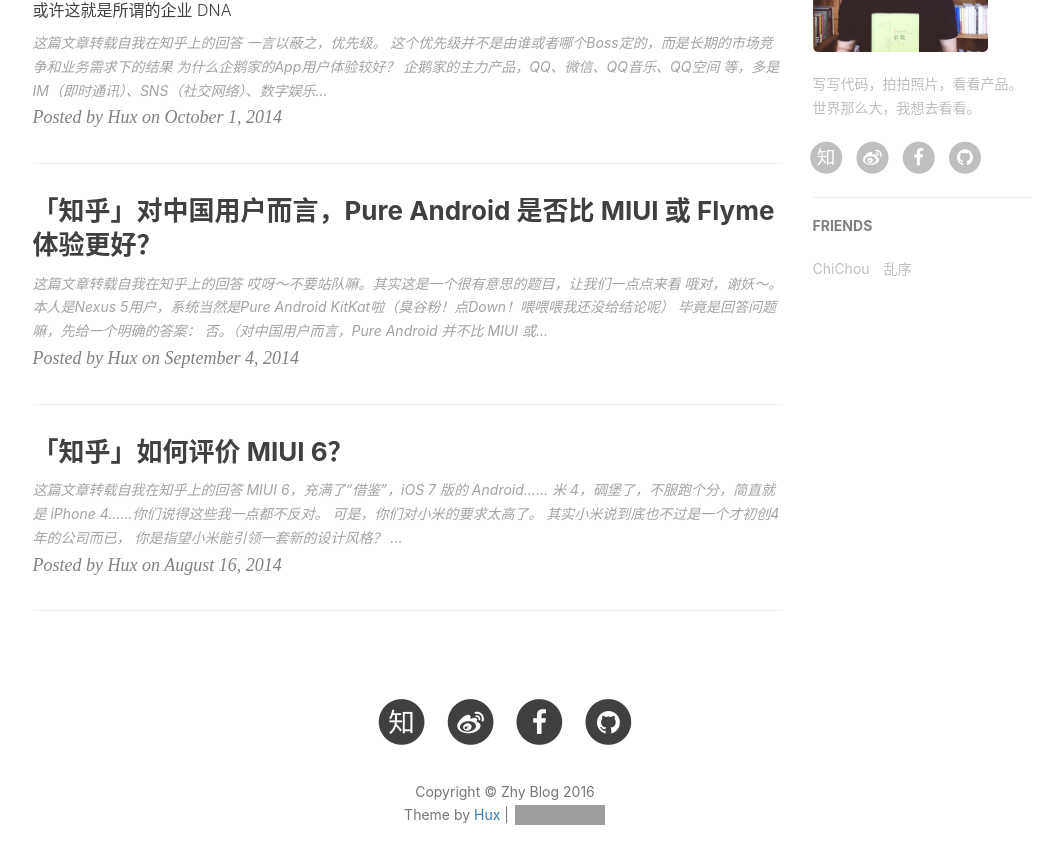
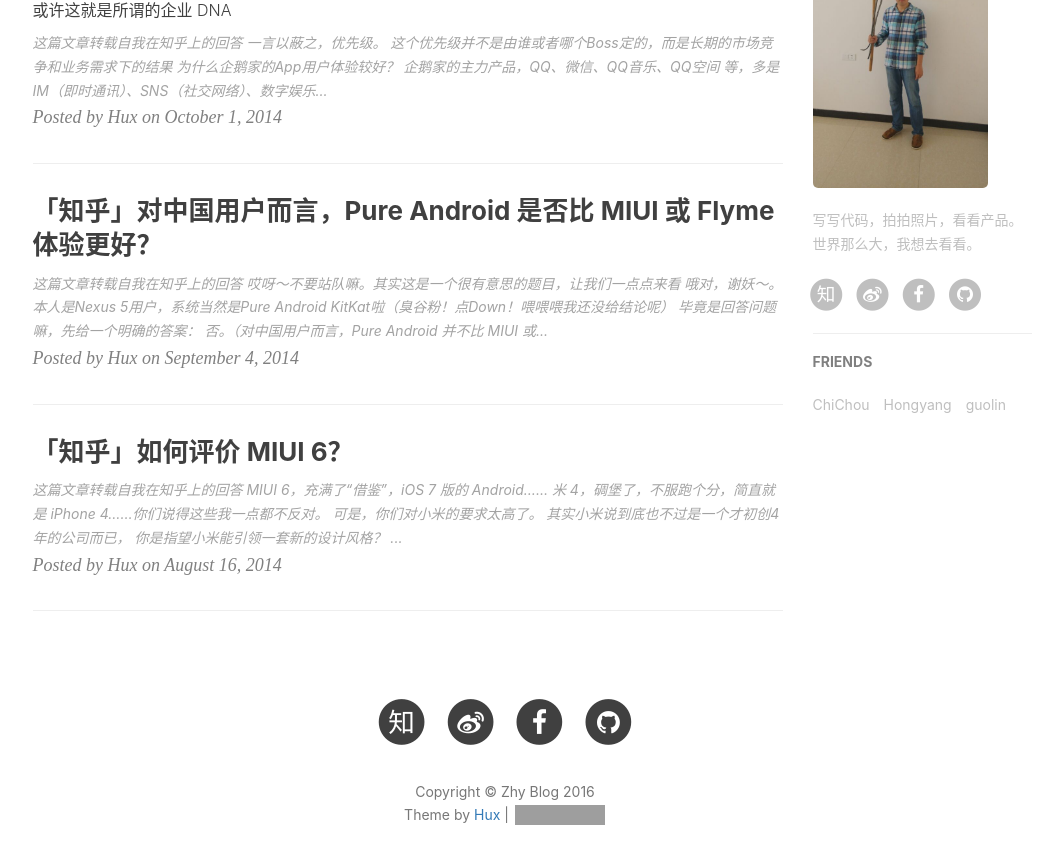
Before and after one commit to xzwc/xzwc.github.io, a Jekyll site: the page built from index.html, in a window 1280 px wide and 900 px high, scrolled down 749 px. Shown: the top 864 px of the window, without its empty margins (135-1198 px from the left). Built offline with Jekyll 4.4.1, drawn with Linux system fonts in a browser that asks for light colours; nearby versions of some CDN libraries; the list of posts is cut into pages by our own code; comment, search, counter and statistics services are not loaded; grey boxes are pictures that could not be loaded.

```diff
--- a/_config.yml
+++ b/_config.yml
@@ -12,11 +12,11 @@
 
 # SNS settings
 RSS: false
-weibo_username:     huxpro
-zhihu_username:     huxpro
-github_username:    huxpro
-#twitter_username:  huxpro
-facebook_username:  huxpro
+weibo_username:     2652356325
+zhihu_username:     zhang-ye-4-9
+github_username:    xzwc
+#twitter_username:  zhy
+facebook_username:  100008378567444
 # linkedin_username:  firstname-lastname-idxxxx
 
 
@@ -70,7 +70,7 @@
 # Sidebar settings
 sidebar: true                           # whether or not using Sidebar.
 sidebar-about-description: "写写代码，拍拍照片，看看产品。世界那么大，我想去看看。"
-sidebar-avatar: /img/avatar-hux.jpg      # use absolute URL, seeing it's used in both `/` and `/about/`
+sidebar-avatar: /img/avater-zhang.jpg      # use absolute URL, seeing it's used in both `/` and `/about/`
 
 
 
@@ -84,9 +84,12 @@
 friends: [
     {
         title: "ChiChou",
-        href: "http://su.gallery/"
+        href: "http://chichou.me/"
     },{
-        title: "乱序",
-        href: "http://mida.re/"
+        title: "Hongyang",
+        href: "http://blog.csdn.net/lmj623565791"
+    },{
+        title: "guolin",
+        href: "http://blog.csdn.net/guolin_blog"
     }
 ]
```
Also changed, not shown: img/avatar-hux.jpg (deleted), img/avater-zhang.jpg (added).
